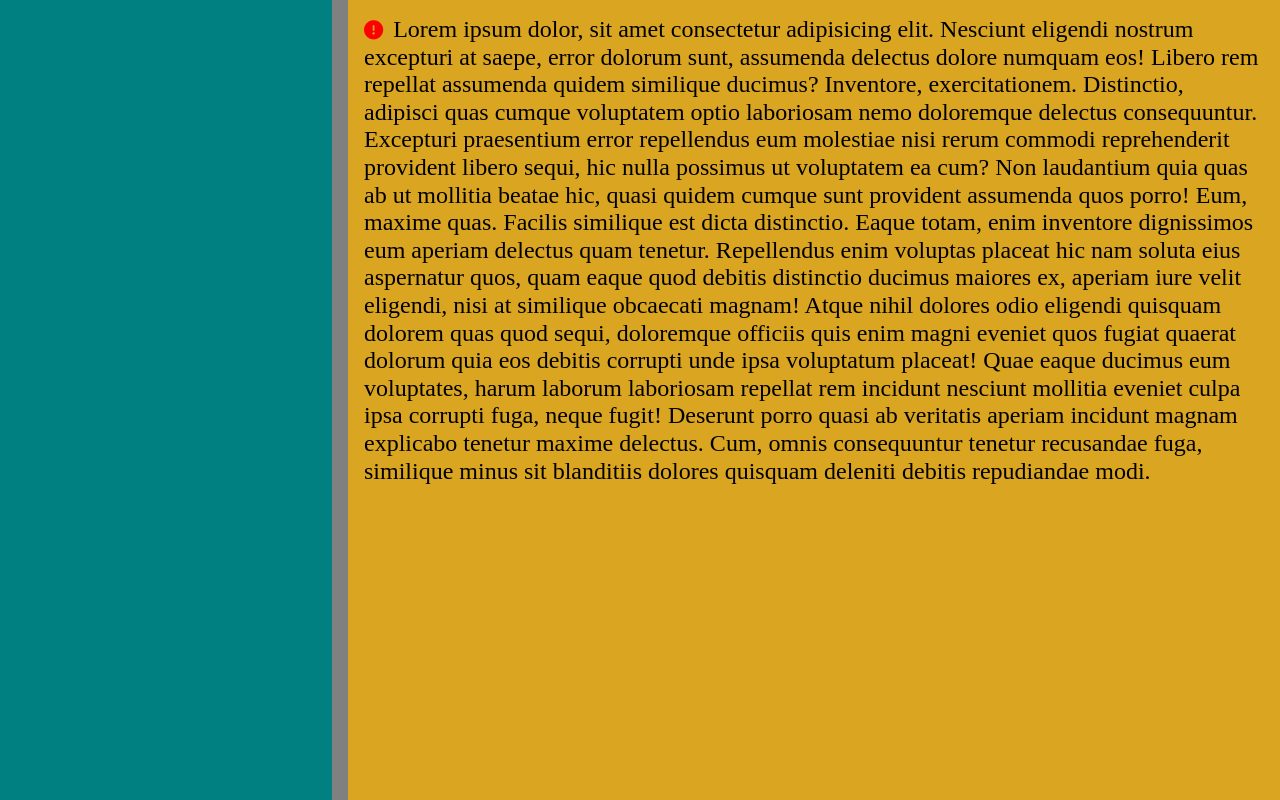
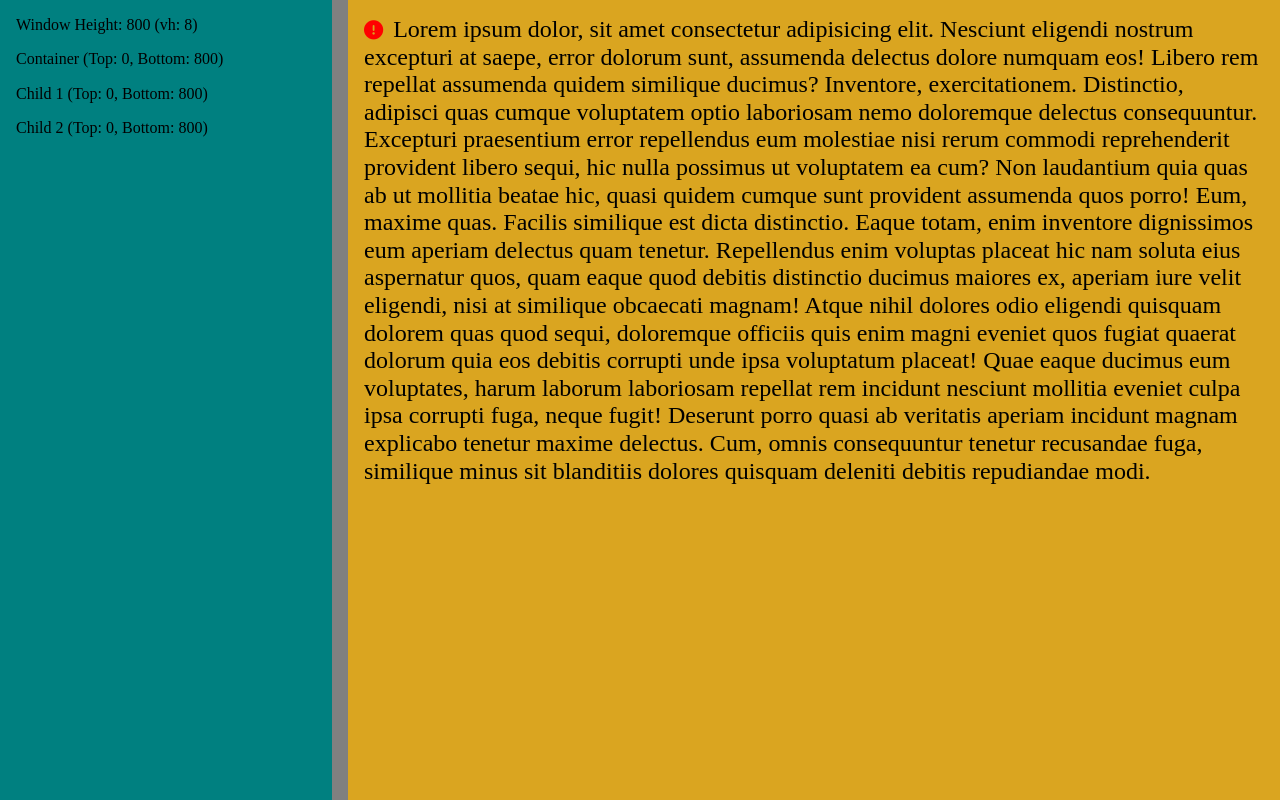
Before and after one commit to echchoi/reverse-flex, a plain HTML site: page reverse-flex.html in a window 1280 px wide. Drawn offline with nearby package versions, Linux system fonts and the light colour scheme; the site is published under a folder, as on GitHub Pages, so addresses that start at the root find nothing.

Commit message:
Update reverse-flex.html

```diff
--- a/reverse-flex.html
+++ b/reverse-flex.html
@@ -15,7 +15,7 @@
       crossorigin="anonymous"
     ></script>
 
-    <script defer src="/reverse-flex.js"></script>
+    <script defer src="reverse-flex.js"></script>
 
   </head>
   <body>
```
